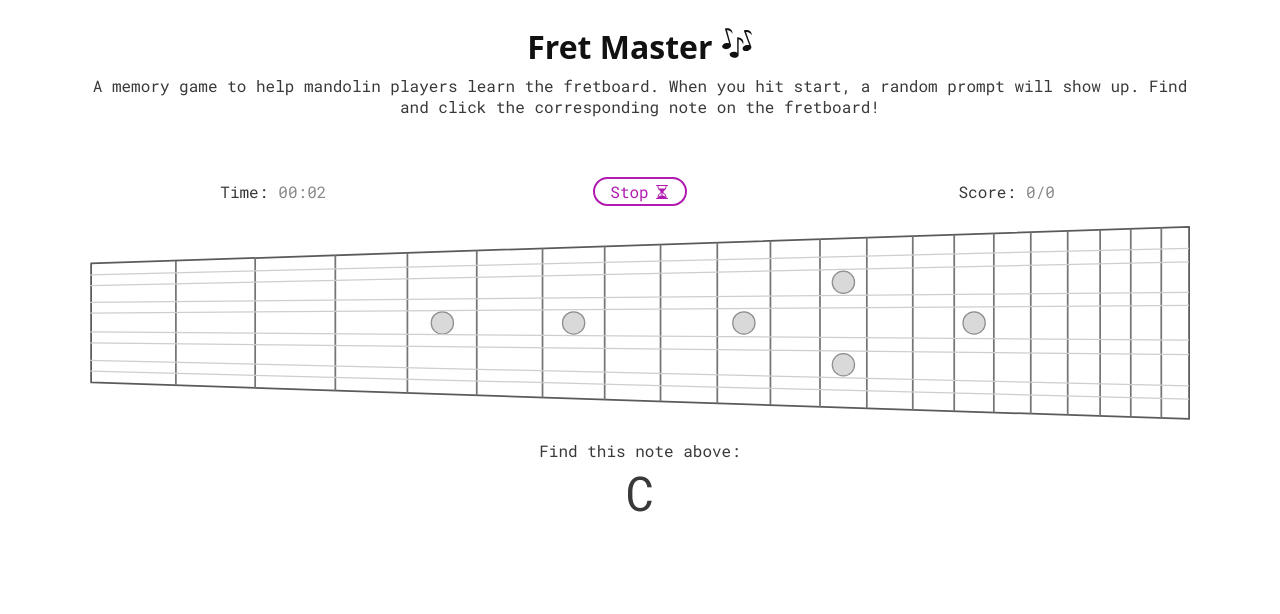
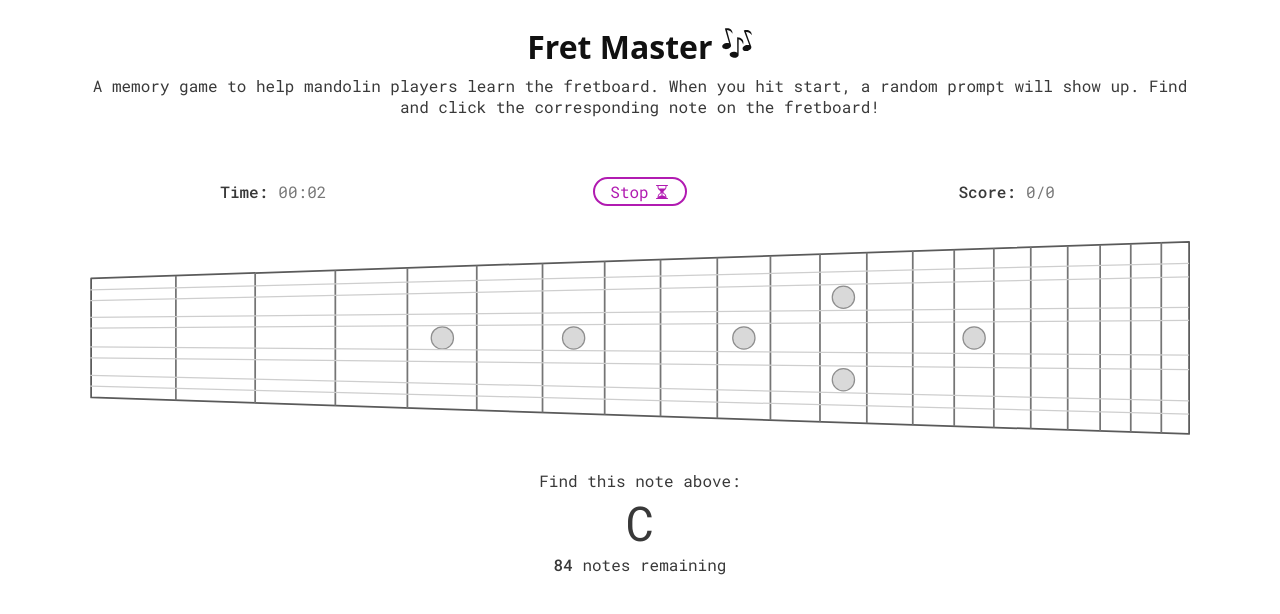
Before and after one commit to metzlr/fretmem, a React (Create React App) app: page / in a window 1280 px wide. Both pictures are taken after a click on the button "Start". Shown: the top 614 px of the page. Built offline with nearby package versions, Linux system fonts and the light colour scheme; a web font is replaced by a local one.

Commit message:
Added end stats. Added setting saved to localstorage

```diff
--- a/src/components/Fretboard/Fretboard.css
+++ b/src/components/Fretboard/Fretboard.css
@@ -8,6 +8,7 @@
 }
 #fretboard * {
   pointer-events: none;
+  user-select: none;
 }
 
 #fret-areas > path.active {
@@ -19,7 +20,7 @@
   fill-opacity: 0.3;
 } */
 #fret-areas > path.disabled {
-  fill-opacity: 0.85;
+  fill-opacity: 0.75;
   fill: #777;
 }
 
--- a/src/components/Game/Game.css
+++ b/src/components/Game/Game.css
@@ -6,6 +6,13 @@
   align-items: center;
   background-color: white;
   padding: 10px;
+}
+strong {
+  font-weight: 500;
+}
+.Game-large-text {
+  font-size: 1.2rem;
+  font-weight: 500;
 }
 .Game * {
   margin: 0;
@@ -35,13 +42,15 @@
   display: flex;
   flex-flow: row-nowrap;
   align-items: center;
+  font-weight: 500;
 }
 .Game-number {
   margin: 0 0 0 10px;
-  color: #888;
+  color: #777;
+  font-weight: 400;
 }
 .Game-fretboard {
-  margin: 20px 0;
+  margin: 35px 0;
   width: 100%;
 }
 .Game-prompt-note {
@@ -79,3 +88,9 @@
 .Game-settings > div > div > * + * {
   margin-left: 10px;
 }
+.Game-ended-stats > p + p {
+  margin-top: 10px;
+}
+.Game-ended-stats > p {
+  text-align: center;
+}
--- a/src/components/Game/Game.js
+++ b/src/components/Game/Game.js
@@ -1,18 +1,19 @@
 import "./Game.css";
 import { Fretboard, FRETBOARD_MODES } from "../Fretboard/Fretboard";
-import { useReducer } from "react";
+import { useReducer, useEffect } from "react";
 import {
   gameReducer,
   GAME_STATES,
   GAME_ACTIONS,
+  GAME_SETTINGS_KEY,
   initGameState,
 } from "./gameReducer";
-import { Timer, TIMER_STATES } from "../Timer/Timer";
 import { GiMusicalNotes } from "react-icons/gi";
 import { BsHourglassSplit } from "react-icons/bs";
 import { RiArrowGoBackLine } from "react-icons/ri";
 import AlertBanner from "../AlertBanner/AlertBanner";
 import MandolinFretInfo from "../../static/MandolinFretInfo";
+import { useTimer, TIMER_STATES } from "../../hooks/useTimer";
 
 const renderButtonText = (gameState) => {
   switch (gameState) {
@@ -48,12 +49,37 @@ const getTimerState = (gameState) => {
   }
 };
 
+const getSettingsFromState = (gameState) => {
+  return {
+    frets: gameState.boardState.frets,
+  };
+};
+
+const getAverageNotesPerSecond = (count, time) => {
+  const sec = time.min * 60 + time.sec;
+  if (count === 0) return 0;
+  const avg = sec / count;
+  // Round to two decimal places
+  return Math.round(avg * 100) / 100;
+};
+
 const Game = () => {
   const [gameState, dispatch] = useReducer(
     gameReducer,
     undefined,
     initGameState
   );
+
+  const time = useTimer(getTimerState(gameState.state));
+
+  useEffect(() => {
+    if (gameState.state === GAME_STATES.setup) {
+      localStorage.setItem(
+        GAME_SETTINGS_KEY,
+        JSON.stringify(getSettingsFromState(gameState))
+      );
+    }
+  }, [gameState]);
 
   const onFretboardItemClicked = (item, _) => {
     switch (gameState.state) {
@@ -86,6 +112,11 @@ const Game = () => {
     }
   };
 
+  const avgNotesPerSecond =
+    gameState.state === GAME_STATES.ended
+      ? getAverageNotesPerSecond(gameState.fingerPool.counter, time)
+      : null;
+
   return (
     <div className="Game">
       <AlertBanner
@@ -107,10 +138,10 @@ const Game = () => {
           {gameState.state !== GAME_STATES.setup ? (
             <>
               <p>Time: </p>
-              <Timer
-                state={getTimerState(gameState.state)}
-                className={`Game-number`}
-              />
+              <span className="Game-number">
+                {time.min < 10 ? "0" + time.min : time.min}:
+                {time.sec < 10 ? "0" + time.sec : time.sec}
+              </span>
             </>
           ) : (
             <p>
@@ -144,7 +175,6 @@ const Game = () => {
           ) : null}
         </div>
       </div>
-      <p className="Game-prompt"></p>
       <div className="Game-fretboard">
         <Fretboard
           boardState={gameState.boardState}
@@ -161,10 +191,49 @@ const Game = () => {
         <>
           <p className="Game-prompt-text">Find this note above:</p>
           <p className="Game-prompt-note">{gameState.notePrompt}</p>
+          <p>
+            <strong>
+              {gameState.fingerPool.arr.length - gameState.fingerPool.counter}
+            </strong>{" "}
+            notes remaining
+          </p>
         </>
       )}
       {gameState.state !== GAME_STATES.setup ? null : (
-        <p>Click on a fret to add or remove it from the game.</p>
+        <p>
+          Click on a fret to add or remove it from the game. Grayed-out frets
+          will not be included.
+        </p>
+      )}
+      {gameState.state !== GAME_STATES.ended ? null : (
+        <div className="Game-ended-stats">
+          <p>
+            You identified{" "}
+            <span className="Game-large-text">
+              {gameState.numCorrect}/{gameState.fingerPool.counter}
+            </span>{" "}
+            notes in{" "}
+            {time.min > 0 ? (
+              <>
+                <span className="Game-large-text">
+                  {time.min} {time.min === 1 ? "minute" : "minutes"}
+                </span>{" "}
+                and{" "}
+              </>
+            ) : null}
+            <span className="Game-large-text">
+              {time.sec} {time.sec === 1 ? "second" : "seconds"}
+            </span>
+          </p>
+          <p>
+            On average it took you{" "}
+            <span className="Game-large-text">
+              {avgNotesPerSecond}{" "}
+              {avgNotesPerSecond === 1 ? "second" : "seconds"}
+            </span>{" "}
+            to find a note
+          </p>
+        </div>
       )}
     </div>
   );
--- a/src/components/Game/gameReducer.js
+++ b/src/components/Game/gameReducer.js
@@ -45,13 +45,18 @@ const _generateFingeringPool = (fretStates) => {
   return arr;
 };
 
-const _pickNextFingering = (pool, counter) => {
+const _pickNextFingering = (fingeringStates, pool, counter) => {
   // Randomly pick next fingering, ignoring fingerings outside of valid pool range (i.e. fingerings with an index < fingeringCounter)
   const index = Math.floor(Math.random() * (pool.length - counter) + counter);
   // Swap randomly chosen fingering to front of pool
   [pool[counter], pool[index]] = [pool[index], pool[counter]];
+  // Update indices of effected fingerings
+  fingeringStates[pool[counter]] = counter;
+  fingeringStates[pool[index]] = index;
   return pool[counter];
 };
+
+const GAME_SETTINGS_KEY = "GAME_SETTINGS";
 
 const GAME_ACTIONS = {
   resetGame: "RESET_GAME",
@@ -65,10 +70,12 @@ const GAME_STATES = {
   setup: "SETUP",
   running: "RUNNING",
   ended: "ENDED",
-  editingFrets: "EDITING_FRETS",
 };
 
 const initGameState = () => {
+  const settings = JSON.parse(localStorage.getItem(GAME_SETTINGS_KEY)) ?? {
+    frets: new Array(MandolinFretInfo.FRET_COUNT).fill(1),
+  };
   return {
     state: GAME_STATES.setup,
     numCorrect: 0,
@@ -78,13 +85,13 @@ const initGameState = () => {
     // 'frets' contains an int array tracking state of each fret. 0 = disabled (not included in game), 1 = enabled
     boardState: {
       fingerings: new Array(MandolinFretInfo.FINGERING_COUNT).fill(0),
-      frets: new Array(MandolinFretInfo.FRET_COUNT).fill(1),
+      frets: settings.frets,
     },
     fingerPool: {
       arr: null,
       counter: null,
     },
-    activeFretCount: MandolinFretInfo.FRET_COUNT,
+    activeFretCount: _countActiveFrets(settings.frets),
     alertMessage: null,
   };
 };
@@ -103,12 +110,12 @@ const gameReducer = (gameState, action) => {
       }
       console.log("Starting game...");
       const poolArray = _generateFingeringPool(gameState.boardState.frets);
-      const newFingeringState = new Array(
+      const newFingeringStates = new Array(
         MandolinFretInfo.FINGERING_COUNT
       ).fill(-1);
       for (let i = 0; i < poolArray.length; i++) {
         // Update state of frets that will be used in the game. Value stored in state is the fret's index in the pool
-        newFingeringState[poolArray[i]] = i;
+        newFingeringStates[poolArray[i]] = i;
       }
 
       return {
@@ -117,12 +124,12 @@ const gameReducer = (gameState, action) => {
         state: GAME_STATES.running,
         fingerPool: { arr: poolArray, counter: 0 },
         boardState: {
-          fingerings: newFingeringState,
+          fingerings: newFingeringStates,
           frets: gameState.boardState.frets,
         },
         notePrompt: _getRandomNotePrompt(
           MandolinFretInfo.FINGERING_NOTE_INDEX[
-            _pickNextFingering(poolArray, 0)
+            _pickNextFingering(newFingeringStates, poolArray, 0)
           ],
           true
         ),
@@ -166,7 +173,7 @@ const gameReducer = (gameState, action) => {
       let counter = gameState.fingerPool.counter;
       // Edit a copy of arrays (so we keep reducer pure by not editing previous gameState object)
       const poolArray = [...gameState.fingerPool.arr];
-      const fingerings = [...gameState.boardState.fingerings];
+      const fingeringStates = [...gameState.boardState.fingerings];
       // Current "correct" note at the front of pool being prompted
       const currFingering = poolArray[counter];
 
@@ -177,7 +184,7 @@ const gameReducer = (gameState, action) => {
           poolArray[counter],
         ];
         // Update old currFingering's state
-        fingerings[currFingering] = poolIndex;
+        fingeringStates[currFingering] = poolIndex;
       }
       let numCorrect = gameState.numCorrect;
       if (
@@ -185,11 +192,11 @@ const gameReducer = (gameState, action) => {
         MandolinFretInfo.FINGERING_NOTE_INDEX[currFingering]
       ) {
         // Selected valid fingering matching note prompt
-        fingerings[fingering] = -2;
+        fingeringStates[fingering] = -2;
         numCorrect += 1;
       } else {
         // Selected invalid fingering
-        fingerings[fingering] = -3;
+        fingeringStates[fingering] = -3;
       }
       counter += 1;
 
@@ -200,7 +207,7 @@ const gameReducer = (gameState, action) => {
           counter: counter,
         },
         boardState: {
-          fingerings: fingerings,
+          fingerings: fingeringStates,
           frets: gameState.boardState.frets,
         },
         numCorrect: numCorrect,
@@ -210,7 +217,7 @@ const gameReducer = (gameState, action) => {
       } else {
         newState.notePrompt = _getRandomNotePrompt(
           MandolinFretInfo.FINGERING_NOTE_INDEX[
-            _pickNextFingering(poolArray, counter)
+            _pickNextFingering(fingeringStates, poolArray, counter)
           ],
           true
         );
@@ -235,4 +242,10 @@ const gameReducer = (gameState, action) => {
   }
 };
 
-export { initGameState, gameReducer, GAME_ACTIONS, GAME_STATES };
+export {
+  initGameState,
+  gameReducer,
+  GAME_ACTIONS,
+  GAME_STATES,
+  GAME_SETTINGS_KEY,
+};
--- a/src/components/Timer/Timer.js
+++ b/src/hooks/useTimer.js
@@ -6,7 +6,7 @@ const TIMER_STATES = {
   Paused: "PAUSED",
 };
 
-const Timer = ({ state, className }) => {
+const useTimer = (state) => {
   const [time, setTime] = useState({ min: 0, sec: 0 });
 
   useEffect(() => {
@@ -30,12 +30,7 @@ const Timer = ({ state, className }) => {
     }
   }, [state]);
 
-  return (
-    <span className={`Timer-time ${className}`}>
-      {time.min < 10 ? "0" + time.min : time.min}:
-      {time.sec < 10 ? "0" + time.sec : time.sec}
-    </span>
-  );
+  return time;
 };
 
-export { Timer, TIMER_STATES };
+export { useTimer, TIMER_STATES };
```
